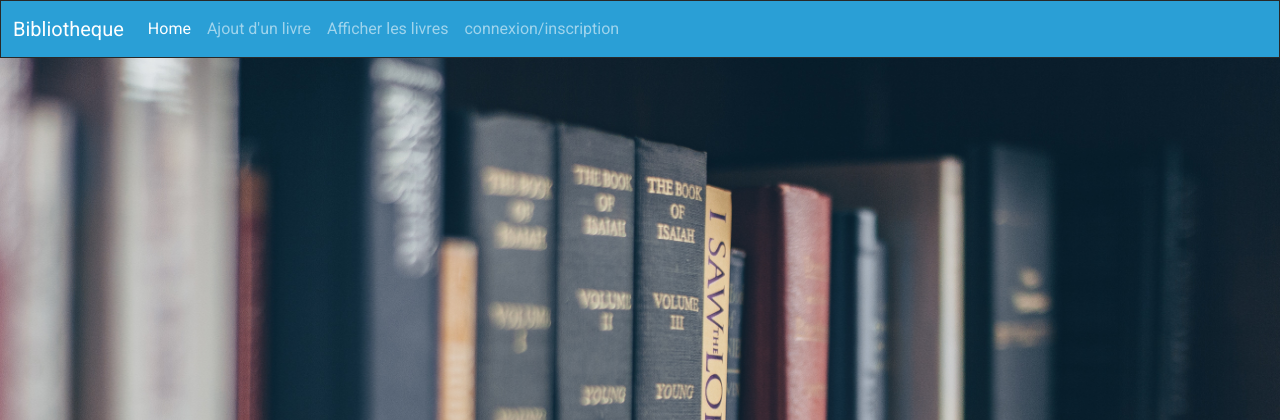
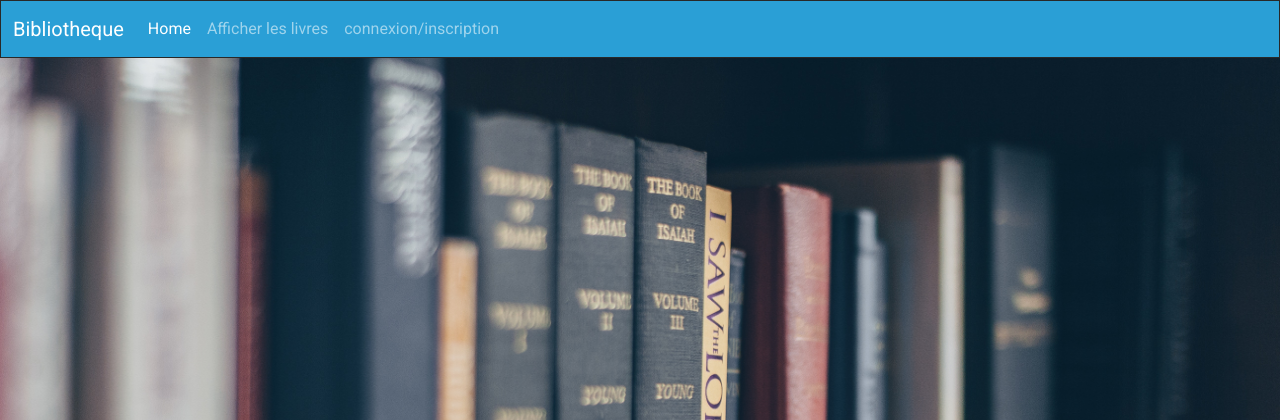
Before and after one commit to souhilaAtr/Bibliotheque, a Symfony app: template templates/livre/index.html.twig in a window 1280 px wide. Shown: the top 420 px of the page. Run offline with Twig, Linux system fonts and the light colour scheme; the template is opened without the code that fills it, so the values that code supplies are empty; some libraries are stand-ins or nearby versions.

Commit message:
remove livre

```diff
--- a/templates/base.html.twig
+++ b/templates/base.html.twig
@@ -39,9 +39,7 @@
                             <span class="visually-hidden">(current)</span>
                         </a>
                     </li>
-                    <li class="nav-item">
-                        <a class="nav-link" href="{{path('ajoutlivre')}}">Ajout d'un livre</a>
-                    </li>
+
                     <li class="nav-item">
                         <a class="nav-link" href="{{path('livres')}}">Afficher les livres</a>
                     </li>
--- a/templates/livre/index.html.twig
+++ b/templates/livre/index.html.twig
@@ -15,13 +15,16 @@
             <h4 class="card-title">le titre est : {{livre.titre}}</h4>
             <h4 class="card-title">auteur du livre : {{livre.auteur}}</h4>
             <p>date de sortie {{livre.dateSortie|date("d-M-Y")}}</p>
-        <p class="card-text"> Résumé :Some quick example text to build on the card title and make up the bulk of the card's
+            <p class="card-text"> Résumé :Some quick example text to build on the card title and make up the bulk of the
+                card's
                 content.</p>
         </div>
         {% if is_granted("ROLE_ADMIN") %}
-    <button class="btn btn-success"><a href="{{path('modifierLivre', {'id':livre.id})}}" target="_blank">Modifier les
+        <button class="btn btn-success"><a href="{{path('modifierLivre', {'id':livre.id})}}" target="_blank">Modifier
+                les
                 informations du livre</a></button>
-    <button class="btn btn-light"><a href="#" target="_blank"> supprimer les informations du livre</a></button>
+        <button class="btn btn-light"><a href="{{path('removelivre', {'id':livre.id})}}" target="_blank"> supprimer les
+                informations du livre</a></button>
         {% endif %}
     </div>
 
```
Also changed, not shown: src/Controller/LivreController.php (+9 -0 lines). Lines whose indentation alone changed are shown as unchanged.
